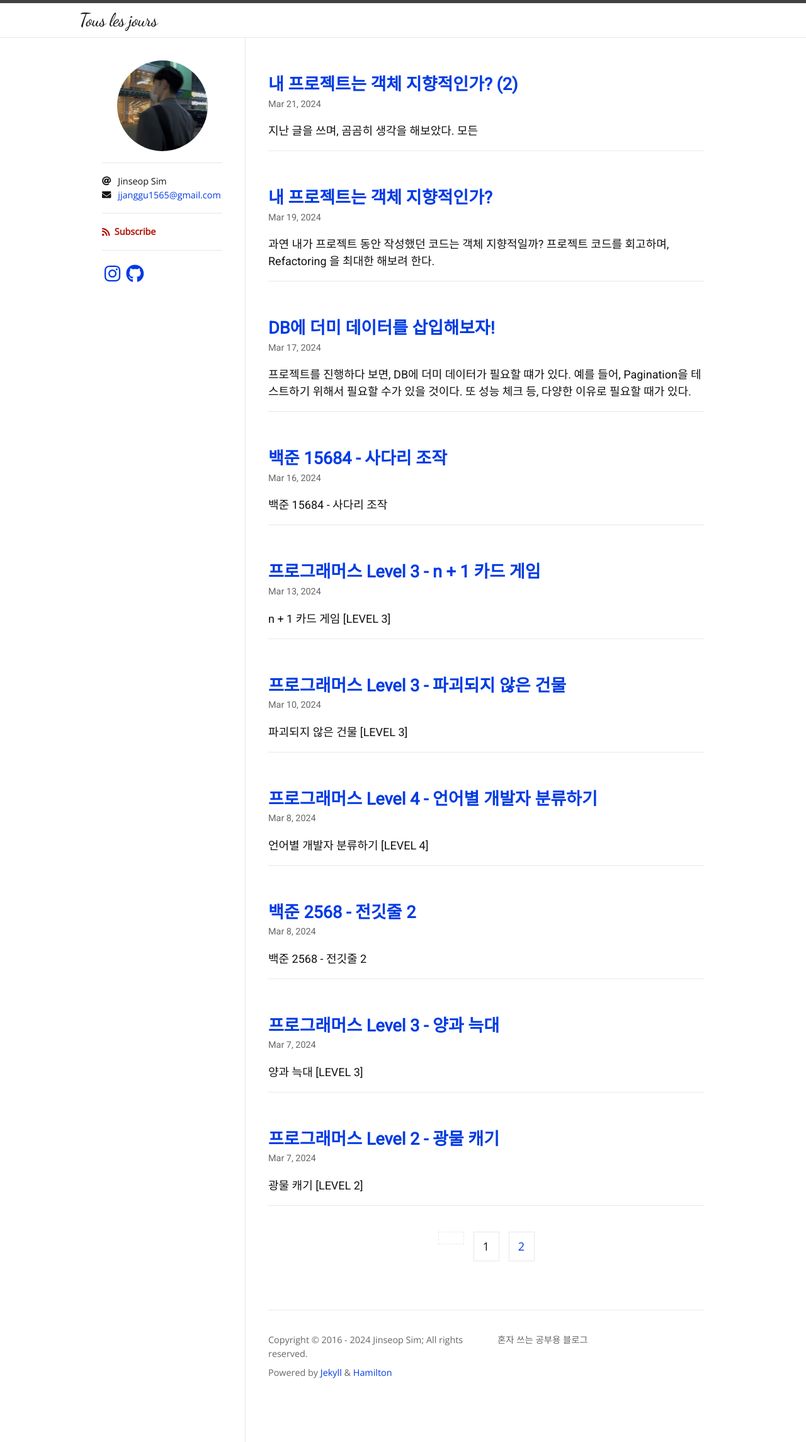
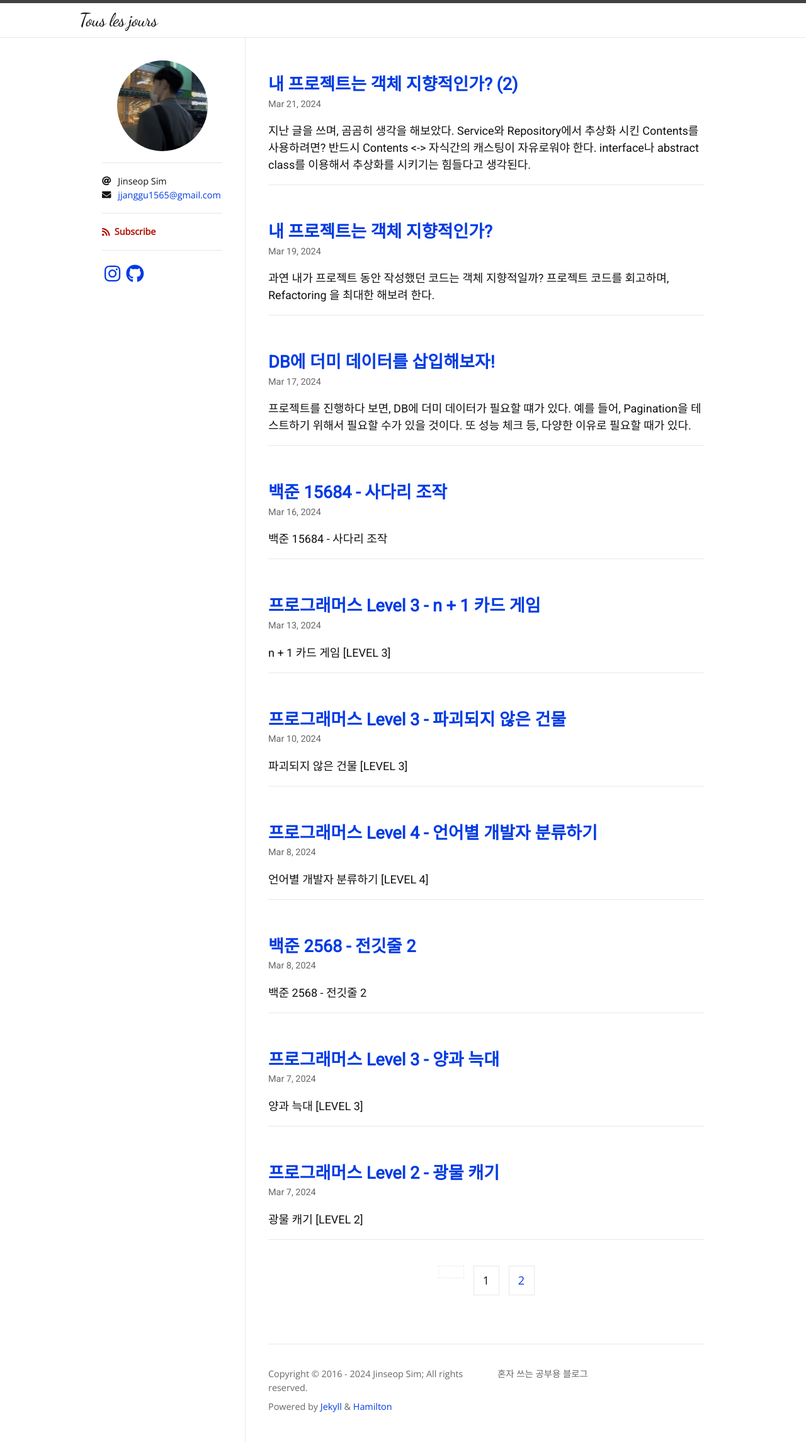
Before and after one commit to Jinseop-Sim/Jinseop-Sim.github.io, a Jekyll site: the page built from index.html, in a window 1280 px wide. Shown: the whole page at 63% size. Built offline with Jekyll 4.4.1, drawn with Linux system fonts in a browser that asks for light colours; nearby versions of some CDN libraries; some web fonts are replaced; the list of posts is cut into pages by our own code.

Commit message:
글 수정

````diff
--- a/_posts/2024-03-21-solid-my-project-2.md
+++ b/_posts/2024-03-21-solid-my-project-2.md
@@ -7,4 +7,20 @@
   - Jinseop Sim
 ---
 지난 글을 쓰며, 곰곰히 생각을 해보았다.
-모든
+```Service```와 ```Repository```에서 추상화 시킨 ```Contents```를 사용하려면?
+반드시 ```Contents <-> 자식```간의 캐스팅이 자유로워야 한다.
+```interface```나 ```abstract class```를 이용해서 추상화를 시키기는 힘들다고 생각된다.
+
+만약 완전히 통합해서 ```Service```와 ```Repository```를 사용하고 싶다면,
+애초에 ```Entity```를 하나의 통합 클래스로 만들었어야 할 것 같다.
+현재 내 프로젝트는 아래와 같은 상속 구조로 구성되어 있다.
+
+<img width="353" alt="스크린샷 2024-03-21 오후 7 50 54" src="https://github.com/Jinseop-Sim/Jinseop-Sim.github.io/assets/71700079/190e09c1-0ca2-4c48-97f6-0ed8c45fdb8d">
+
+따라서 만약, ```Repository```에서 ```List<Contents>```를 반환한다면?
+DB에서 가져온 값들 중, ```Contents``` 클래스의 필드만 가지게 되는 것이다.
+따라서 우리는, 애초에 ```Repository```에서 특정 클래스를 반환해야만 한다.
+
+이렇게 꼬인 상황에, 하나의 ```Repository```로 모든 클래스에 맞추어 반환할 수는 없을까?
+
+### Java Generic의 사용
````
